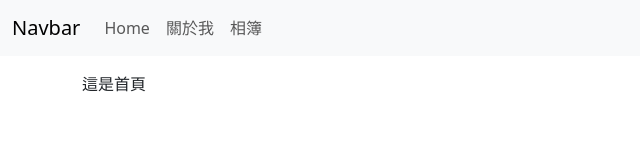
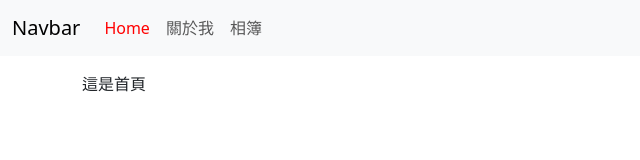
Before and after one commit to lala-lee-learning/cra-router-record, a React (Create React App) app: page / in a window 1280 px wide. Shown: the top 160 px of the page, without its empty margins (0-640 px from the left). Built offline with nearby package versions, Linux system fonts and the light colour scheme.

Commit message:
React Router：導覽連結優化

```diff
--- a/src/components/Navbar.js
+++ b/src/components/Navbar.js
@@ -1,4 +1,4 @@
-import { Link } from "react-router-dom";
+import { NavLink } from "react-router-dom";
 
 const Navbar = () => {
   return (
@@ -8,13 +8,23 @@
         <div className="collapse navbar-collapse" id="navbarSupportedContent">
           <ul className="navbar-nav me-auto mb-2 mb-lg-0">
             <li className="nav-item">
-              <Link className="nav-link" to="/">Home</Link>
+              <NavLink to="/"
+                className="nav-link"
+                style={({isActive}) => {
+                  return {
+                    color: isActive ? 'red': '',
+                  };
+                }}
+              >Home</NavLink>
             </li>
             <li className="nav-item">
-              <Link className="nav-link" to="/about">關於我</Link>
+              <NavLink to="/about"
+                className="nav-link"
+              >關於我</NavLink>
             </li>
             <li className="nav-item">
-              <Link className="nav-link" to="/album">相簿</Link>
+              <NavLink  to="/album"
+                className="nav-link">相簿</NavLink>
             </li>
           </ul>
         </div>
```
